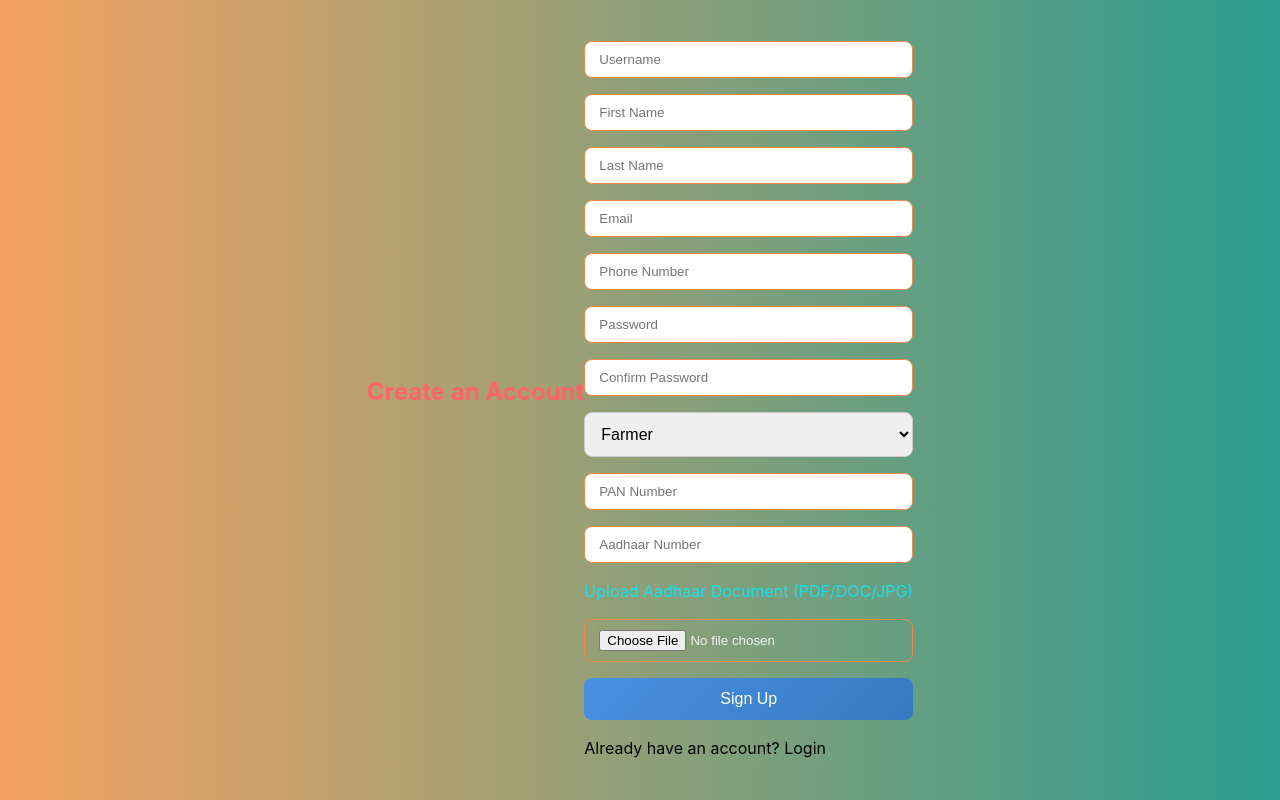
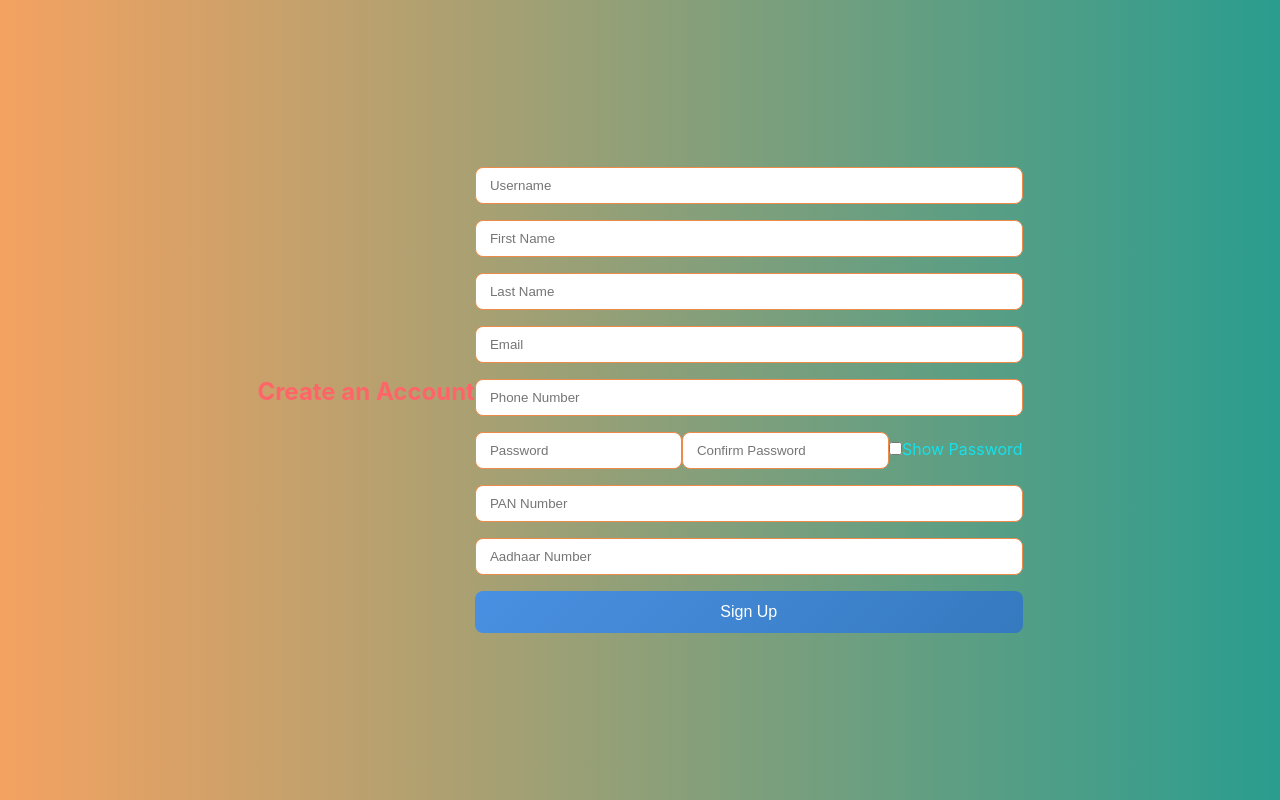
Before and after one commit to Nageshwar17/femrs, a React (Vite) app in the folder femrsfrontend/: page /register in a window 1280 px wide. Built offline with nearby package versions, Linux system fonts and the light colour scheme.

Commit message:
register

```diff
--- a/femrsfrontend/src/pages/register/Register.jsx
+++ b/femrsfrontend/src/pages/register/Register.jsx
@@ -15,28 +15,90 @@ const Register = () => {
         user_type: "farmer",
         pan_number: "",
         aadhaar_number: "",
-        pan_document: null,
         aadhaar_document: null,
     });
 
-    const [error, setError] = useState("");
+    const [errors, setErrors] = useState({});
+    const [showPassword, setShowPassword] = useState(false);
     const navigate = useNavigate();
+
+    // Regular Expressions
+    const panRegex = /^[A-Z]{5}[0-9]{4}[A-Z]$/;
+    const aadhaarRegex = /^\d{12}$/;
+    const phoneRegex = /^[6-9]\d{9}$/;
+    const allowedFileTypes = [".pdf", ".doc", ".docx", ".jpg", ".jpeg"];
+
+    const validateField = (name, value) => {
+        switch (name) {
+            case "pan_number":
+                if (!panRegex.test(value)) {
+                    setErrors((prev) => ({ ...prev, pan_number: "Invalid PAN number format." }));
+                } else {
+                    setErrors((prev) => ({ ...prev, pan_number: "" }));
+                }
+                break;
+
+            case "aadhaar_number":
+                if (!aadhaarRegex.test(value)) {
+                    setErrors((prev) => ({ ...prev, aadhaar_number: "Aadhaar must be 12 digits." }));
+                } else {
+                    setErrors((prev) => ({ ...prev, aadhaar_number: "" }));
+                }
+                break;
+
+            case "phone_number":
+                if (!phoneRegex.test(value)) {
+                    setErrors((prev) => ({ ...prev, phone_number: "Invalid phone number." }));
+                } else {
+                    setErrors((prev) => ({ ...prev, phone_number: "" }));
+                }
+                break;
+
+            case "password2":
+                if (formData.password1 !== value) {
+                    setErrors((prev) => ({ ...prev, password2: "Passwords do not match." }));
+                } else {
+                    setErrors((prev) => ({ ...prev, password2: "" }));
+                }
+                break;
+
+            case "aadhaar_document":
+                const fileName = value.name.toLowerCase();
+                const isValidFile = allowedFileTypes.some((type) =>
+                    fileName.endsWith(type)
+                );
+                if (!isValidFile) {
+                    setErrors((prev) => ({ ...prev, aadhaar_document: "Invalid file type. Allowed: PDF, DOC, DOCX, JPG, JPEG" }));
+                } else {
+                    setErrors((prev) => ({ ...prev, aadhaar_document: "" }));
+                }
+                break;
+
+            default:
+                break;
+        }
+    };
 
     const handleChange = (e) => {
         const { name, value, files } = e.target;
+
         setFormData({
             ...formData,
             [name]: files ? files[0] : value,
         });
+
+        if (name === "aadhaar_document") {
+            validateField(name, files[0]);
+        } else {
+            validateField(name, value);
+        }
     };
 
     const handleSubmit = async (e) => {
         e.preventDefault();
-        setError("");
 
-        // Validate password match
-        if (formData.password1 !== formData.password2) {
-            setError("Passwords do not match.");
+        // If any errors are still present, prevent submission
+        if (Object.values(errors).some((err) => err !== "")) {
             return;
         }
 
@@ -52,16 +114,17 @@ const Register = () => {
 
             navigate("/login");
         } catch (err) {
-            setError(
-                err.response?.data?.error || "Registration failed. Please try again."
-            );
+            setErrors((prev) => ({
+                ...prev,
+                submit: err.response?.data?.error || "Registration failed. Please try again.",
+            }));
         }
     };
 
     return (
         <div className={styles.container}>
             <h2>Create an Account</h2>
-            {error && <p className={styles.error}>{error}</p>}
+            {errors.submit && <p className={styles.error}>{errors.submit}</p>}
             <form onSubmit={handleSubmit}>
                 <input
                     type="text"
@@ -73,8 +136,8 @@ const Register = () => {
                     required
                 />
                 <input
+                    type="text"
                     className={styles.customInput}
-                    type="text"
                     name="first_name"
                     placeholder="First Name"
                     value={formData.first_name}
@@ -108,8 +171,11 @@ const Register = () => {
                     onChange={handleChange}
                     required
                 />
+                {errors.phone_number && <p className={styles.error}>{errors.phone_number}</p>}
+
+                <div className={styles.passwordContainer}>
                     <input
-                    type="password"
+                        type={showPassword ? "text" : "password"}
                         className={styles.customInput}
                         name="password1"
                         placeholder="Password"
@@ -118,7 +184,7 @@ const Register = () => {
                         required
                     />
                     <input
-                    type="password"
+                        type={showPassword ? "text" : "password"}
                         className={styles.customInput}
                         name="password2"
                         placeholder="Confirm Password"
@@ -126,14 +192,17 @@ const Register = () => {
                         onChange={handleChange}
                         required
                     />
-                <select
-                    name="user_type"
-                    value={formData.user_type}
-                    onChange={handleChange}
-                >
-                    <option value="farmer">Farmer</option>
-                    <option value="owner">Owner</option>
-                </select>
+                    {errors.password2 && <p className={styles.error}>{errors.password2}</p>}
+                    <label>
+                        <input
+                            type="checkbox"
+                            checked={showPassword}
+                            onChange={() => setShowPassword(!showPassword)}
+                        />
+                        Show Password
+                    </label>
+                </div>
+
                 <input
                     type="text"
                     className={styles.customInput}
@@ -143,6 +212,8 @@ const Register = () => {
                     onChange={handleChange}
                     required
                 />
+                {errors.pan_number && <p className={styles.error}>{errors.pan_number}</p>}
+
                 <input
                     type="text"
                     className={styles.customInput}
@@ -152,22 +223,9 @@ const Register = () => {
                     onChange={handleChange}
                     required
                 />
-
-
-                <label>Upload Aadhaar Document (PDF/DOC/JPG)</label>
-                <input
-                    type="file"
-                    className={styles.customInput}
-                    name="aadhaar_document"
-                    accept=".pdf,.doc,.docx,.jpg,.jpeg"
-                    onChange={handleChange}
-                    required
-                />
+                {errors.aadhaar_number && <p className={styles.error}>{errors.aadhaar_number}</p>}
 
                 <button type="submit">Sign Up</button>
-                <p className={styles.pLink} onClick={() => navigate("/login")}>
-                    Already have an account? Login
-                </p>
             </form>
         </div>
     );
```
Also changed, not shown: 1 other file (tests, documents, lock files or other folders). Lines whose indentation alone changed are shown as unchanged.
